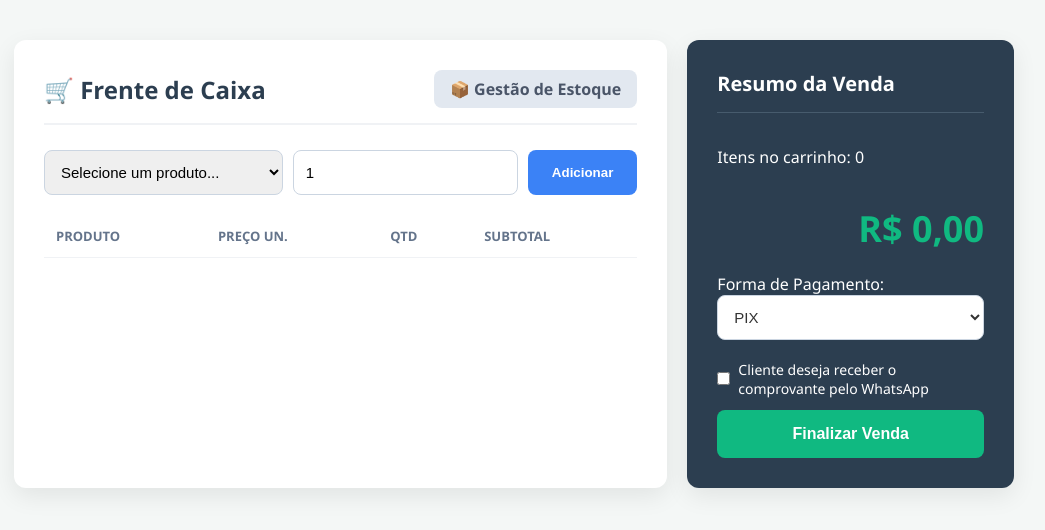
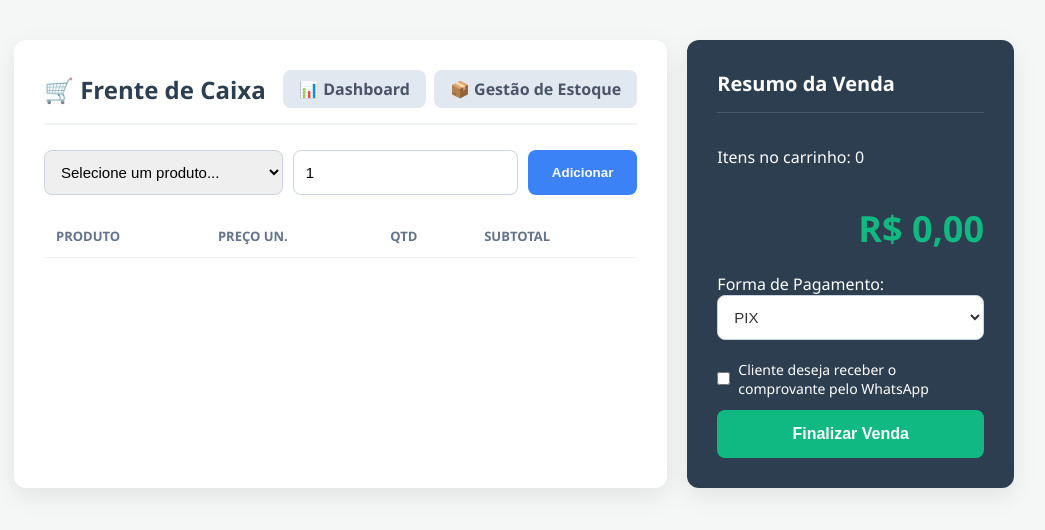
Before and after one commit to voidwrr/mercadinho, a website: page public/caixa.html in a window 1280 px wide. Shown: the whole page, without its empty margins (126-1171 px from the left). Drawn offline with Linux system fonts and the light colour scheme; no server answers.

Commit message:
dashboard

```diff
--- a/public/caixa.html
+++ b/public/caixa.html
@@ -46,6 +46,7 @@
             padding: 8px 16px; border-radius: 8px; font-weight: bold; transition: 0.2s;
         }
         .btn-navegacao:hover { background: #cbd5e1; }
+        .links-navegacao { display: flex; gap: 8px; flex-wrap: wrap; justify-content: flex-end; }
 
         /* Controles do Caixa */
         .controles { display: flex; gap: 10px; margin-bottom: 20px; }
@@ -83,7 +84,10 @@
         <div class="painel">
             <div class="cabecalho">
                 <h1>🛒 Frente de Caixa</h1>
-                <a href="/estoque.html" class="btn-navegacao">📦 Gestão de Estoque</a>
+                <nav class="links-navegacao">
+                    <a href="/dashboard.html" class="btn-navegacao">📊 Dashboard</a>
+                    <a href="/estoque.html" class="btn-navegacao">📦 Gestão de Estoque</a>
+                </nav>
             </div>
 
             <div class="controles">
```
